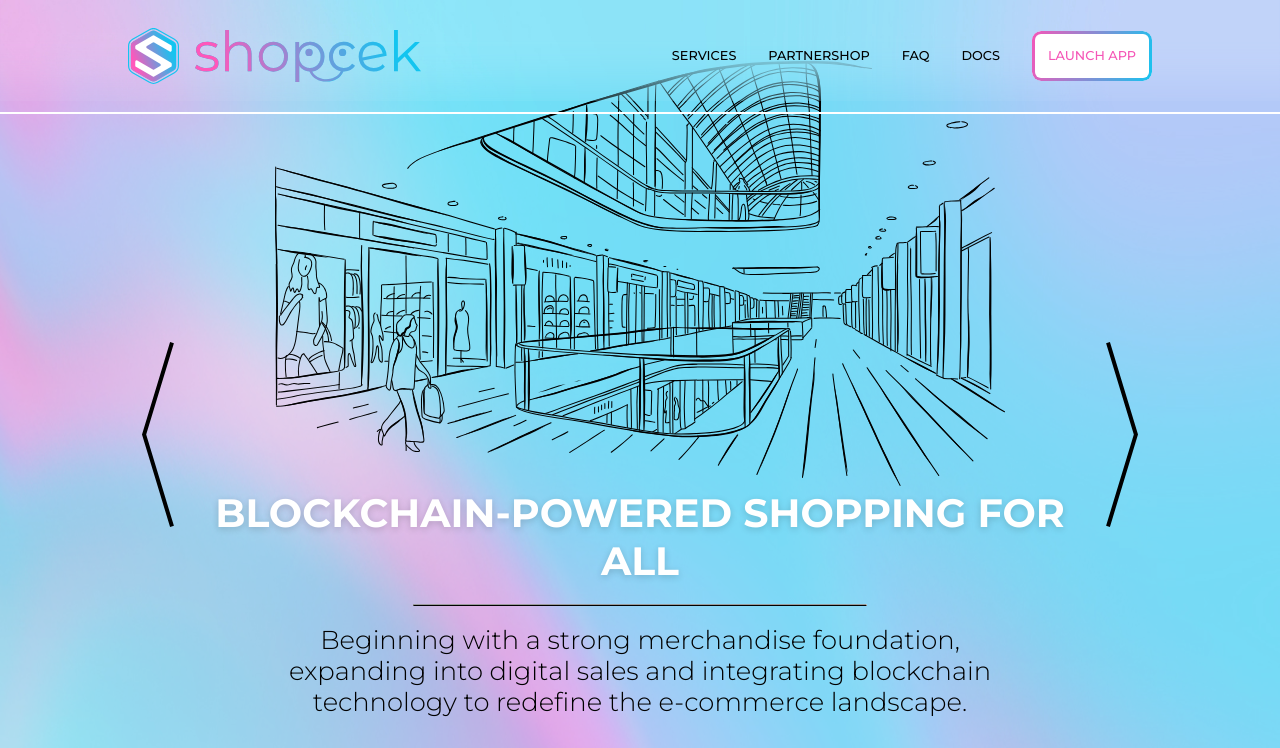
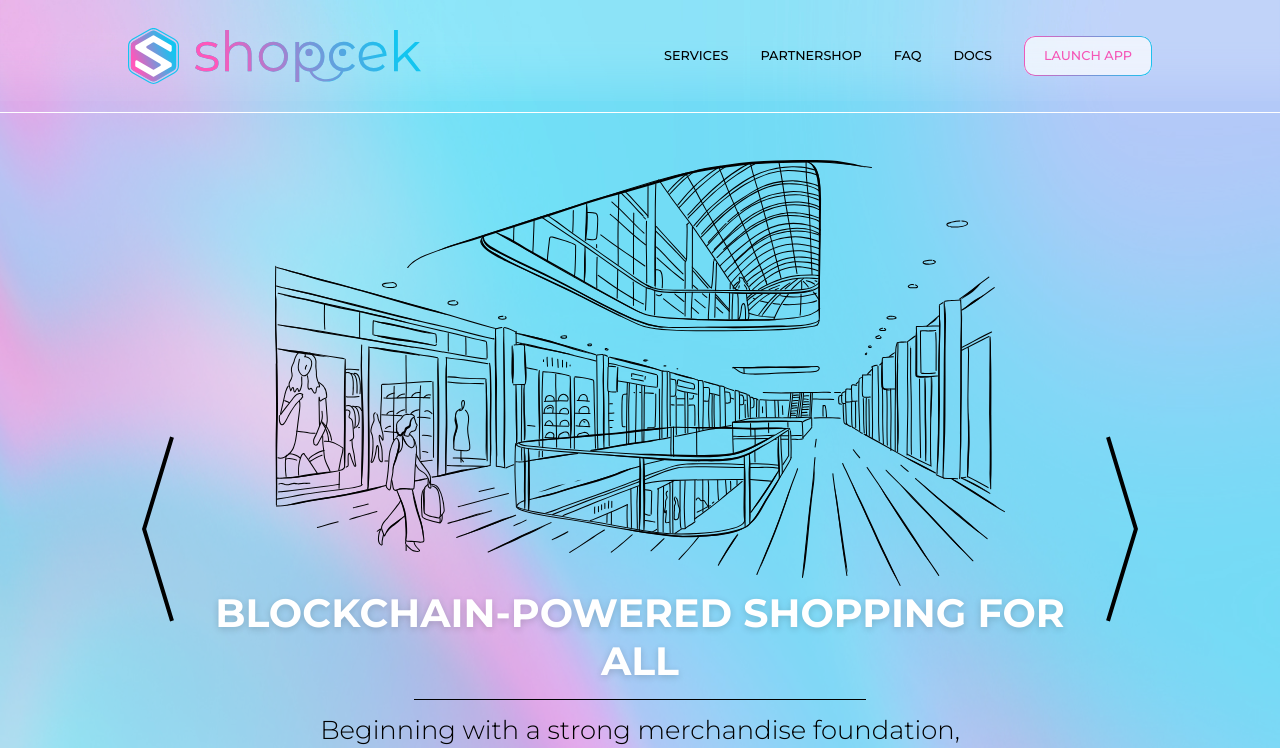
Before and after one commit to qraxiss/shopcek-landing-page-v1, a React (Create React App) app: page / in a window 1280 px wide. Shown: the top 748 px of the page. Built offline with nearby package versions, Linux system fonts and the light colour scheme.

Commit message:
new updates

```diff
--- a/src/assets/scss/components/services.scss
+++ b/src/assets/scss/components/services.scss
@@ -10,7 +10,7 @@ section.services-page {
         position: relative;
         width: 125%;
         object-fit: cover;
-        bottom: -20rem;
+        bottom: -30rem;
     }
 
     .services {
--- a/src/assets/scss/components/swiper.scss
+++ b/src/assets/scss/components/swiper.scss
@@ -1,10 +1,22 @@
 section.swiper-page {
     display: flex;
     font-size: 1.9rem;
+    padding-top: 10rem;
 
     .swiper {
         padding-bottom: 3em;
     }
+
+
+    hr {
+        margin-top: 0.7rem;
+        margin-bottom: 0.7rem;
+        border-width: 0px 0px 1px 0px;
+        height: 0;
+        border-color: #000000;
+
+    }
+
 
     .swiper-wrapper {
         img {
@@ -75,7 +87,7 @@ section.swiper-page {
 /* Medium devices (landscape tablets, 768px and up) */
 @media only screen and (max-width: 768px) {
     section.swiper-page {
-        padding-top: 7rem;
+        padding-top: 6.5rem;
 
         .swiper-wrapper {
             img {
--- a/src/assets/scss/layout/footer.scss
+++ b/src/assets/scss/layout/footer.scss
@@ -97,10 +97,23 @@ footer {
         }
     }
 
-    hr.mid {
+    hr {
         margin-top: 0.7rem;
         margin-bottom: 0.7rem;
+        border-width: 0px 0px 1px 0px;
+        height: 0;
+        border-color: #a2a0a0;
+
     }
+
+    // hr {
+    //     border-width: 0px 0px 1px 0px;
+    //     border-color: #ffffff;
+    //     position: relative;
+    //     top: -.6rem;
+    //     left: -3rem;
+    //     width: 150%;
+    // }
 }
 
 @media only screen and (max-width: 1200px) {
--- a/src/assets/scss/layout/header.scss
+++ b/src/assets/scss/layout/header.scss
@@ -24,7 +24,7 @@ header.header {
 
     background-size: 100%;
     background-blend-mode: lighten;
-    border-bottom: 2px white solid;
+    border-bottom: .6px white solid;
     z-index: 999;
 
     .logo {
@@ -60,14 +60,15 @@ header.header {
 
 header.header, .bm-menu {
     div.launch-app {
-        border-radius: 10px;
-        background-color: white;
+        border-radius: 11px;
+        background-color: rgba(255,255,255,0.7);
         color: #f556b7;
 
         display: flex;
         justify-content: center;
         align-items: center;
-        height: 50px;
+        height: 2.5rem;
+        width: 8rem;
         div.title {
             margin: 1rem;
         }
@@ -85,8 +86,8 @@ header.header, .bm-menu {
     position: absolute;
     inset: 0;
     background: transparent linear-gradient(104deg, #f556b8 0%, #14c5f0 100%) 0% 0% border-box;
-    border: 3px solid transparent; /*2*/
-    border-radius: 9px;
+    border: 1.6px solid transparent; /*2*/
+    border-radius: 11px;
     -webkit-mask: /*4*/ linear-gradient(#fff 0 0) content-box, linear-gradient(#fff 0 0);
     -webkit-mask-composite: xor; /*5'*/
     mask-composite: exclude; /*5*/
--- a/src/components/faq.tsx
+++ b/src/components/faq.tsx
@@ -28,7 +28,7 @@ export function Faq() {
                                 <div className="text">What are the key features of Shopcek?</div>
                                 <img src={plus} alt="" />
                             </div>
-                            <div className="box">
+                            <div className="box extended">
                                 <div className="text">What are the Refill & Marketplace Strategies?</div>
                                 <img src={plus} alt="" />
                             </div>
```
Also changed, not shown: src/assets/images/faq/minus.png (added).
